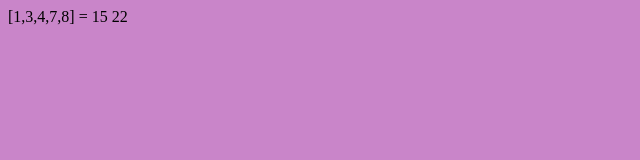
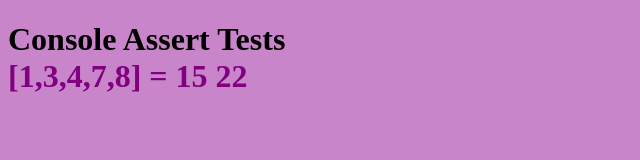
Before and after one commit to Abigail-Trapp/hackerrank-minimum-maximum-sums, a plain HTML site: page index.html in a window 1280 px wide. Shown: the whole page, without its empty margins (0-640 px from the left). Drawn offline with Linux system fonts and the light colour scheme.

Commit message:
first test commit

```diff
--- a/code.js
+++ b/code.js
@@ -11,4 +11,8 @@ function miniMaxSum(arr) {
     return output
 
 }
-document.write(`[1,3,4,7,8] = ${miniMaxSum([1,3,4,7,8])}`)
+//document.write(`[1,3,4,7,8] = ${miniMaxSum([1,3,4,7,8])}`)
+let heading = document.querySelector("h1")
+let results = document.querySelector("div")
+results.innerHTML = `[1,3,4,7,8] = ${miniMaxSum([1,3,4,7,8])}`
+heading.append(results)
--- a/index.html
+++ b/index.html
@@ -3,11 +3,13 @@
 <head>
     <meta charset="UTF-8">
     <meta http-equiv="X-UA-Compatible" content="IE=edge">
-    <meta name="viewport" content="width=<device-width>, initial-scale=1.0">
+    <meta name="viewport" content="width=device-width>, initial-scale=1.0">
     <link href="style.css" rel="stylesheet" media="all" />
-    <title>Document</title>
+    <title>hackerrank-minimum-maximum-sums</title>
 </head>
 <body>
+    <h1>Console Assert Tests</h1>
+    <div id="results"></div>
 </body>
 <script src="code.js"></script>
 </html>
--- a/style.css
+++ b/style.css
@@ -1,3 +1,7 @@
 * {
     background-color:  rgb(201, 133, 201);
 }
+
+#results {
+    color: purple;
+}
```
